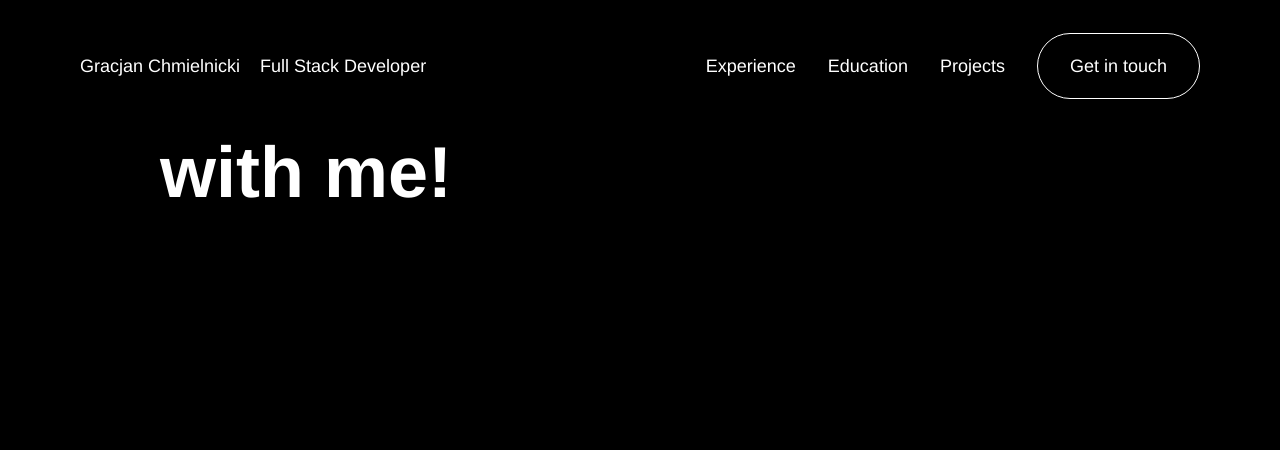
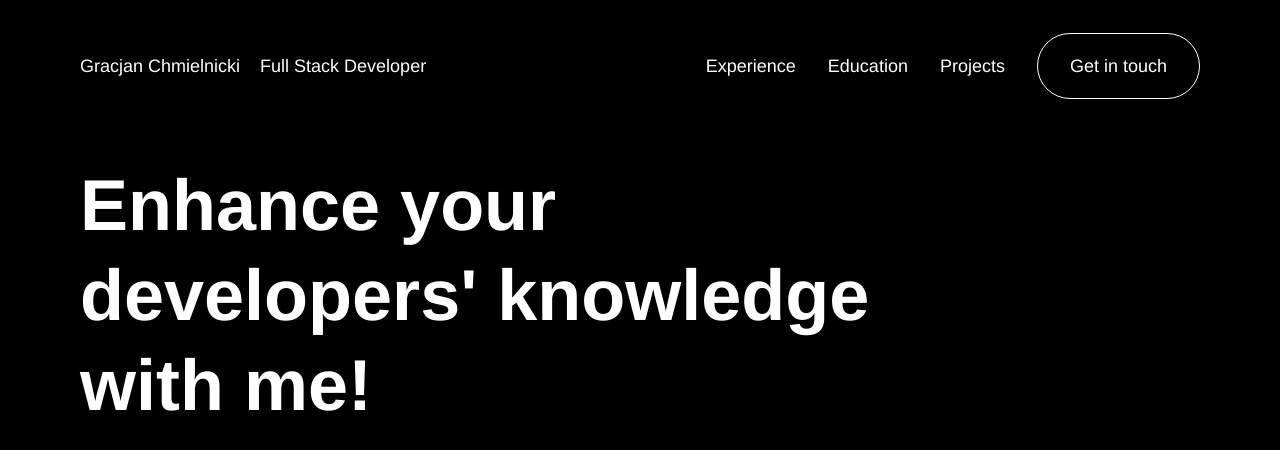
Before and after one commit to gracjaan/PersonalWebsite, a React (Vite) app in the folder PersonalWebsite/: page / in a window 1280 px wide. Shown: the top 450 px of the page. Built offline with nearby package versions, Linux system fonts and the light colour scheme.

Commit message:
Landing page reworked

```diff
--- a/PersonalWebsite/src/pages/Landing.jsx
+++ b/PersonalWebsite/src/pages/Landing.jsx
@@ -2,14 +2,14 @@ import React from "react";
 
 const Landing = () => {
   return (
-    <section className="px-40 h-[100vh]">
-      <h1 className="text-white text-7xl font-bold">Enhance your</h1>
-      <div className="h-16 overflow-hidden">
-        <h1 className="text-white text-7xl font-bold animate-rotatingText h-[4.6rem]">business development</h1>
-        <h1 className="text-white text-7xl font-bold animate-rotatingText h-[4.6rem]">application performance</h1>
-        <h1 className="text-white text-7xl font-bold animate-rotatingText h-[4.6rem]">developers' knowledge</h1>
+    <section className="px-10 lg:px-20 2xl:px-40 pt-40 h-screen">
+      <h1 className="text-white text-7xl font-bold leading-[90px]">Enhance your</h1>
+      <div className="h-[90px] overflow-hidden">
+        <h1 className="text-white text-7xl font-bold animate-rotatingText leading-[90px]">business development</h1>
+        <h1 className="text-white text-7xl font-bold animate-rotatingText leading-[90px]">application performance</h1>
+        <h1 className="text-white text-7xl font-bold animate-rotatingText leading-[90px]">developers' knowledge</h1>
       </div>
-      <h1 className="text-white text-7xl font-bold">with me!</h1>
+      <h1 className="text-white text-7xl font-bold leading-[90px]">with me!</h1>
     </section>
   );
 };
```
